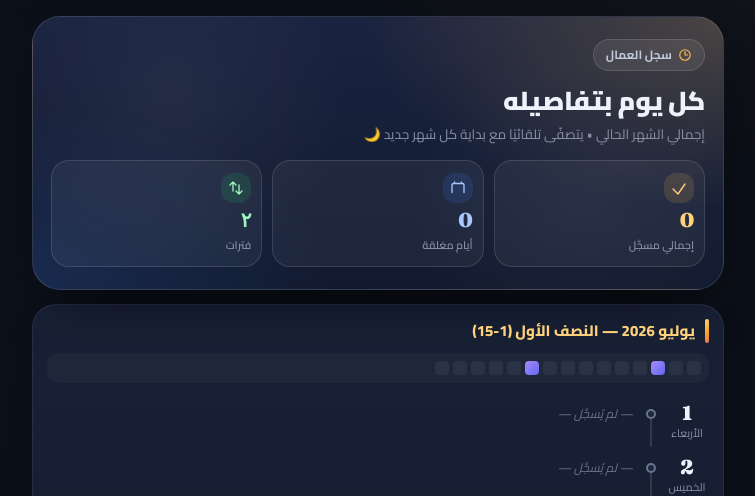
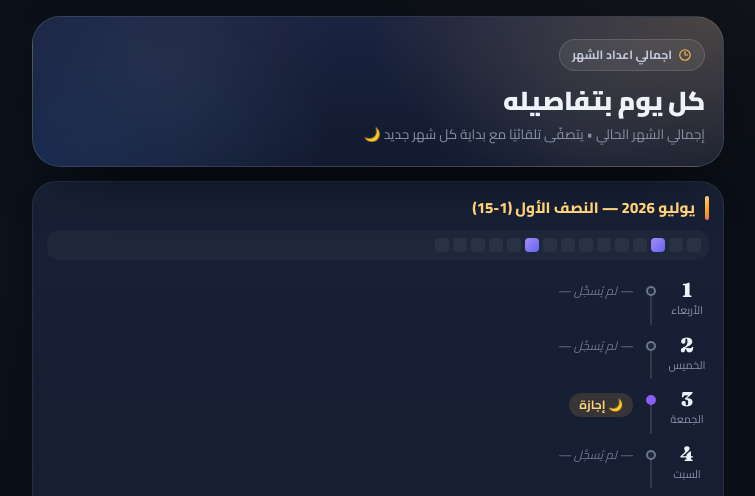
Before and after one commit to tlashany15/th, a Flask app: page /history in a window 1280 px wide. Shown: the part 56-552 px from the top of the page, without its empty margins (262-1017 px from the left). Run offline with Flask 3, Linux system fonts and the light colour scheme; the visitor is signed in with stand-in values (Sample User, id 1); data that the repository does not hold is empty; some libraries are stand-ins or nearby versions.

Commit message:
Add files via upload

```diff
--- a/templates/app_base.html
+++ b/templates/app_base.html
@@ -91,7 +91,7 @@
     <a href="{{ url_for('chats_list') }}"><span class="snav-ico">{{ snav_icon('chat') }}</span><span>الدردشة</span></a>
     {% else %}
     <a href="{{ url_for('dashboard') }}"><span class="snav-ico">{{ snav_icon('dashboard') }}</span><span>الرئيسية</span></a>
-    <a href="{{ url_for('history') }}"><span class="snav-ico">{{ snav_icon('history') }}</span><span>سجل العمال</span></a>
+    <a href="{{ url_for('history') }}"><span class="snav-ico">{{ snav_icon('history') }}</span><span>اجمالي اعداد الشهر</span></a>
     <a href="{{ url_for('worker_stats', worker_id=current_user.id) }}"><span class="snav-ico">{{ snav_icon('range') }}</span><span>نصيبي هذا الشهر</span></a>
     <a href="{{ url_for('worker_profile') }}"><span class="snav-ico">{{ snav_icon('profile') }}</span><span>بياناتي وكلمة السر</span></a>
     <a href="{{ url_for('chats_list') }}"><span class="snav-ico">{{ snav_icon('chat') }}</span><span>الدردشة</span></a>
--- a/templates/history.html
+++ b/templates/history.html
@@ -8,7 +8,7 @@
     <div>
       <span class="hero-chip">
         <svg viewBox="0 0 24 24" fill="none" stroke="currentColor" stroke-width="2"><path stroke-linecap="round" stroke-linejoin="round" d="M12 6v6h4.5m4.5 0a9 9 0 11-18 0 9 9 0 0118 0z"/></svg>
-        {{ 'سجل العمال' if not (current_user and current_user.role == 'admin') else 'سجل التحصين' }}
+        {{ 'اجمالي اعداد الشهر' if not (current_user and current_user.role == 'admin') else 'سجل التحصين' }}
       </span>
       <h1 class="hero-h1">كل يوم بتفاصيله</h1>
       <p class="hero-sub">
@@ -21,25 +21,7 @@
     </div>
   </div>
 
-  {% set tot_all = 0 %}{% set days_done = 0 %}
-  {% for p in periods %}{% for d in p.days %}{% if d.has_data %}{% set tot_all = tot_all + d.total %}{% set days_done = days_done + 1 %}{% endif %}{% endfor %}{% endfor %}
-  <div class="kpi-grid">
-    <div class="kpi kpi-gold">
-      <div class="kpi-ico"><svg viewBox="0 0 24 24" fill="none" stroke="currentColor" stroke-width="2"><path stroke-linecap="round" stroke-linejoin="round" d="M3 13.5l7.5 7.5 10.5-15"/></svg></div>
-      <div class="kpi-v" data-count="{{ tot_all }}">0</div>
-      <div class="kpi-l">إجمالي مسجَّل</div>
-    </div>
-    <div class="kpi kpi-blue">
-      <div class="kpi-ico"><svg viewBox="0 0 24 24" fill="none" stroke="currentColor" stroke-width="2"><path stroke-linecap="round" stroke-linejoin="round" d="M6.75 3v2.25M17.25 3v2.25M3 18.75V7.5a2.25 2.25 0 012.25-2.25h13.5A2.25 2.25 0 0121 7.5v11.25"/></svg></div>
-      <div class="kpi-v" data-count="{{ days_done }}">0</div>
-      <div class="kpi-l">أيام مغلقة</div>
-    </div>
-    <div class="kpi kpi-green">
-      <div class="kpi-ico"><svg viewBox="0 0 24 24" fill="none" stroke="currentColor" stroke-width="2"><path stroke-linecap="round" stroke-linejoin="round" d="M3 7.5L7.5 3m0 0L12 7.5M7.5 3v13.5m13.5 0L16.5 21m0 0L12 16.5m4.5 4.5V7.5"/></svg></div>
-      <div class="kpi-v" data-count="{{ periods|length }}">0</div>
-      <div class="kpi-l">فترات</div>
-    </div>
-  </div>
+
 </section>
 
 {% set is_admin = current_user and current_user.role == 'admin' %}
@@ -151,21 +133,4 @@
 <div class="card"><div class="empty">لا توجد بيانات بعد</div></div>
 {% endfor %}
 
-<script>
-  (function(){
-    var els = document.querySelectorAll('.kpi-v[data-count]');
-    els.forEach(function(el){
-      var target = parseInt(el.dataset.count || '0', 10);
-      if (!target) { el.textContent = '0'; return; }
-      var dur = 900, start = performance.now();
-      function tick(t){
-        var p = Math.min(1, (t - start) / dur);
-        var e = 1 - Math.pow(1 - p, 3);
-        el.textContent = Math.round(target * e).toLocaleString('ar-EG');
-        if (p < 1) requestAnimationFrame(tick);
-      }
-      requestAnimationFrame(tick);
-    });
-  })();
-</script>
 {% endblock %}
```
